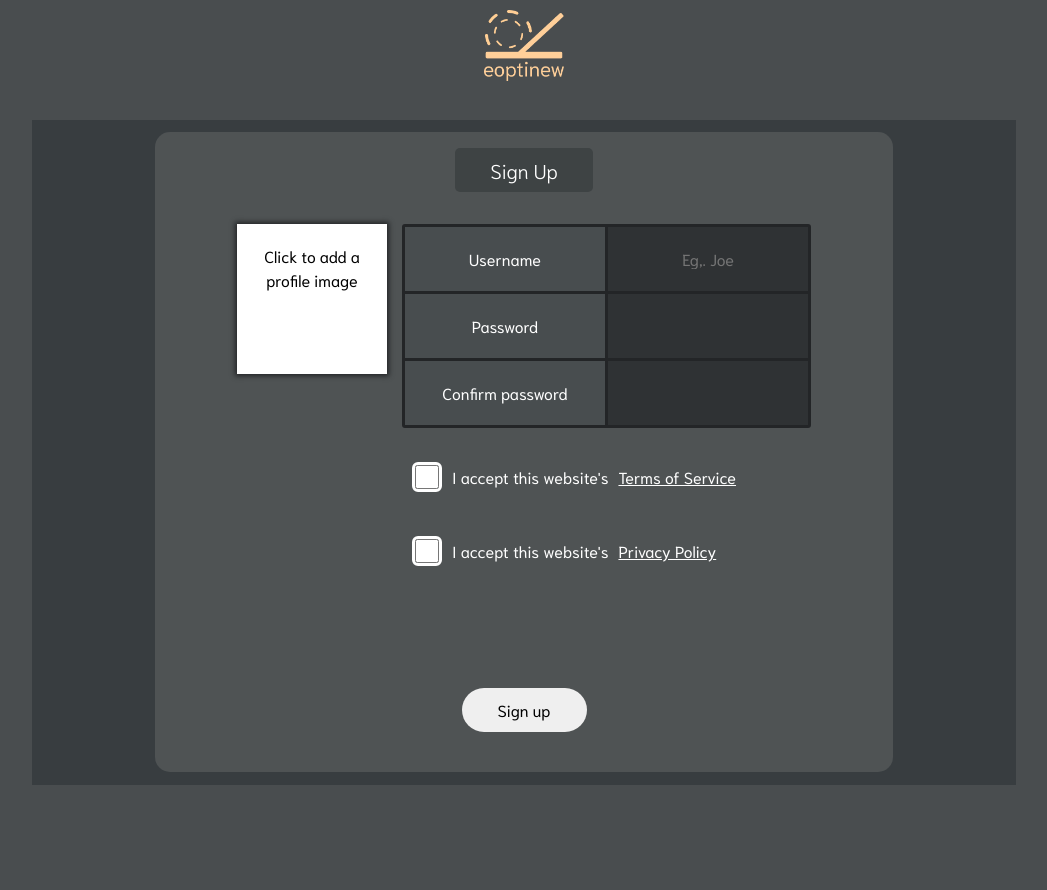
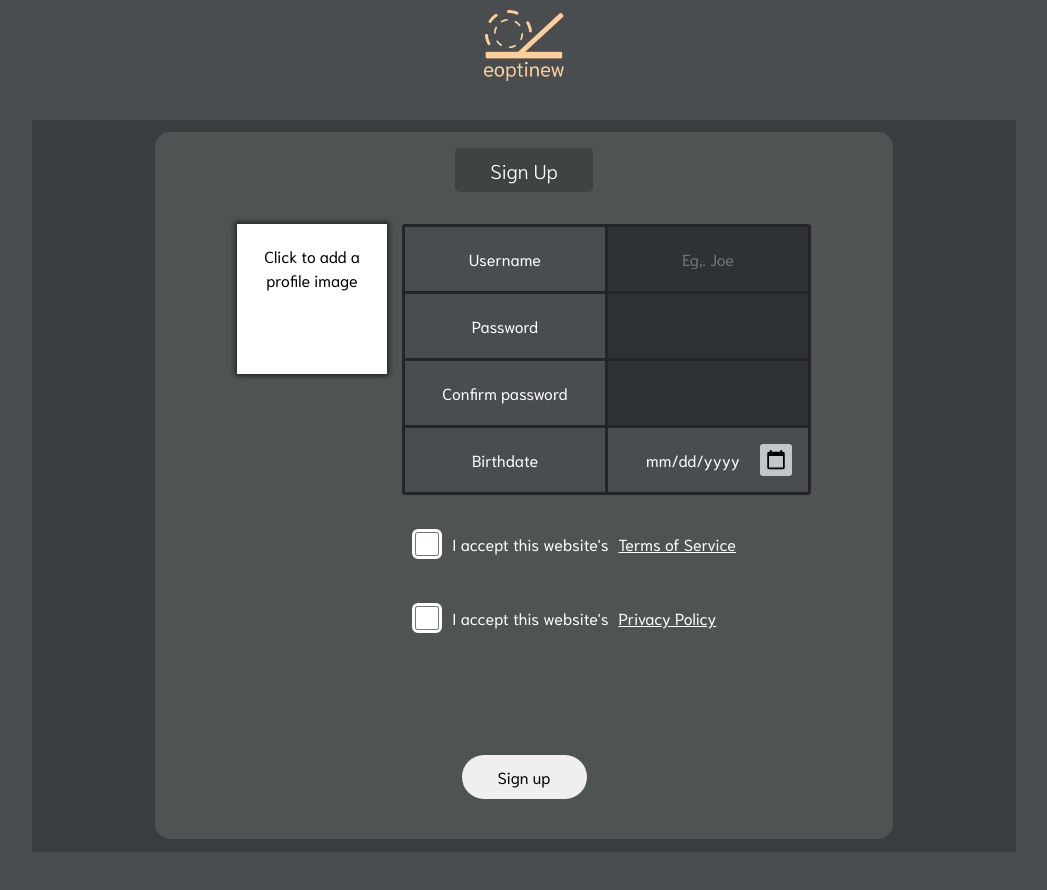
Before and after one commit to KevinBjarnemark/reoptinew, a React (Vite) app: page /signup in a window 1280 px wide. Shown: the top 890 px of the page, without its empty margins (141-1188 px from the left). Built offline with nearby package versions, Linux system fonts and the light colour scheme.

Commit message:
Added a birth date form component

```diff
--- a/src/components/forms/basic-form/BasicForm.jsx
+++ b/src/components/forms/basic-form/BasicForm.jsx
@@ -116,6 +116,25 @@ const ErrorMessage = (props) => {
     );
 };
 
+const Birthdate = (props) => {
+    const {
+        title = "Birthdate",
+        inputProps = {}
+    } = props;
+
+    return (
+        <div className="flex-row-relative">
+            <label className={style["label-input"]}>{title}</label>
+            <div className={style["artificial-border"]}></div>
+            <input
+                className={`${style.input}`}
+                type="date"
+                {...inputProps}>
+            </input>
+        </div>
+    );
+};
+
 export const BasicForm = (props) => {
     const {
         children,
@@ -137,3 +156,4 @@ BasicForm.Image = Image;
 BasicForm.Border = Border;
 BasicForm.Checkbox = Checkbox;
 BasicForm.ErrorMessage = ErrorMessage;
+BasicForm.Birthdate = Birthdate;
--- a/src/index.css
+++ b/src/index.css
@@ -87,6 +87,42 @@ input {
     border: none;
 }
 
+input[type="date"] {
+    display: flex;
+    position: relative;
+    justify-content: center;
+    background-color: var(--color-background);
+    color: #ffffff;
+    padding: 0;
+    padding-right: 30px;
+}
+
+/* Custom calendar icon overlay */
+input[type="date"]::-webkit-calendar-picker-indicator {
+    display: flex;
+    position: absolute;
+    top: 0;
+    right: 0;
+    transform: translate(-50%, 50%);
+    background-color: #bfc7ca;
+    padding: 5px;
+    border-radius: 3px;
+    font-size: 22px;
+    cursor: pointer;
+}
+
+/* Adjust input background when hovering the calendar picker icon */
+input[type="date"]::-webkit-calendar-picker-indicator:hover
+input[type="date"]::-webkit-calendar-picker-indicator {
+    background-color: #ffffff;
+}
+input[type="date"]::-webkit-calendar-picker-indicator:hover {
+    background-color: #ffffff;
+}
+input[type="date"]::-webkit-calendar-picker-indicator:focus {
+    background-color: #ffffff;
+}
+
 label {
     color: #ffffff
 }
--- a/src/pages/signup/SignUp.jsx
+++ b/src/pages/signup/SignUp.jsx
@@ -16,7 +16,7 @@ const SignUp = () => {
         username: "",
         password1: "",
         password2: "",
-        birth_date: "1995-03-13",
+        birth_date: "",
         image: null,
     });
     const [termsAccepted, setTermsAccepted] = useState(false);
@@ -49,26 +49,33 @@ const SignUp = () => {
                     "Special characters like @, +, and others are not allowed."
                 );
             }
-            // Password
+            // Password is missing
             case formDataDraft.password1.length < 1: {
                 throw new Error("Password is missing.");
             }
-            // Password
+            // Password must be a certain length
             case formDataDraft.password1.length < 8: {
                 throw new Error("Password must be at least 8 characters.");
             }
-            // Password
+            // Passwords must be identical
             case formDataDraft.password1 !== formDataDraft.password2: {
                 throw new Error("Passwords must be identical.");
             }
+            // Birth date is missing
+            case !formDataDraft.birth_date: {
+                throw new Error("Birth date is missing.");
+            }
+            // Birth date cannot be in the future
+            case new Date(formDataDraft.birth_date) >= new Date() : {
+                throw new Error("Birth date cannot be in the future.");
+            }
+            // Terms
             case !termsAccepted || !policyAccepted: {
                 throw new Error(
                     "You must accept both our terms and privacy policy to continue."
                 );
             }
         }
-
-
     };
 
     const handleSubmit = async () => {
@@ -190,6 +197,18 @@ const SignUp = () => {
                                     },
                                 }}
                             />
+
+                            <BasicForm.Separator />
+                            <BasicForm.Birthdate
+                                inputProps={{
+                                    onChange: (e) => {
+                                        setFormDataDraft(prev => ({
+                                            ...prev, birth_date: e.target.value
+                                        }))
+                                    }
+                                }}
+                            />
+
                         </BasicForm.Border>
 
                         {/* Terms and policy */}
```
